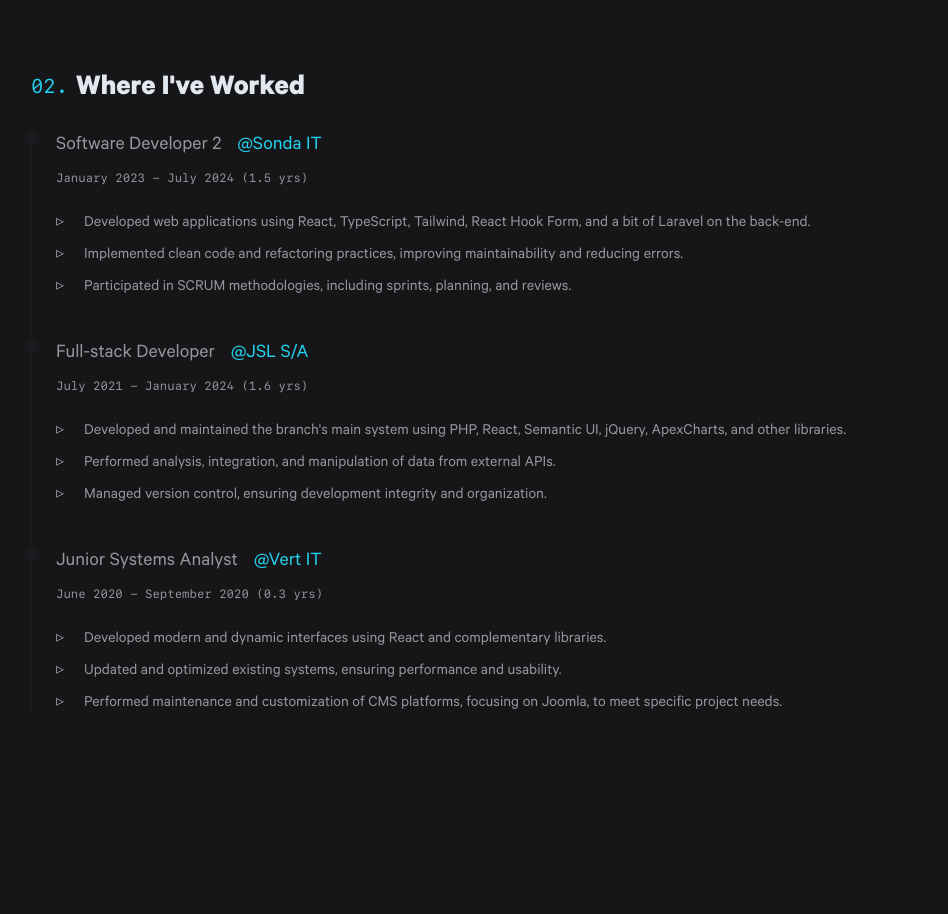
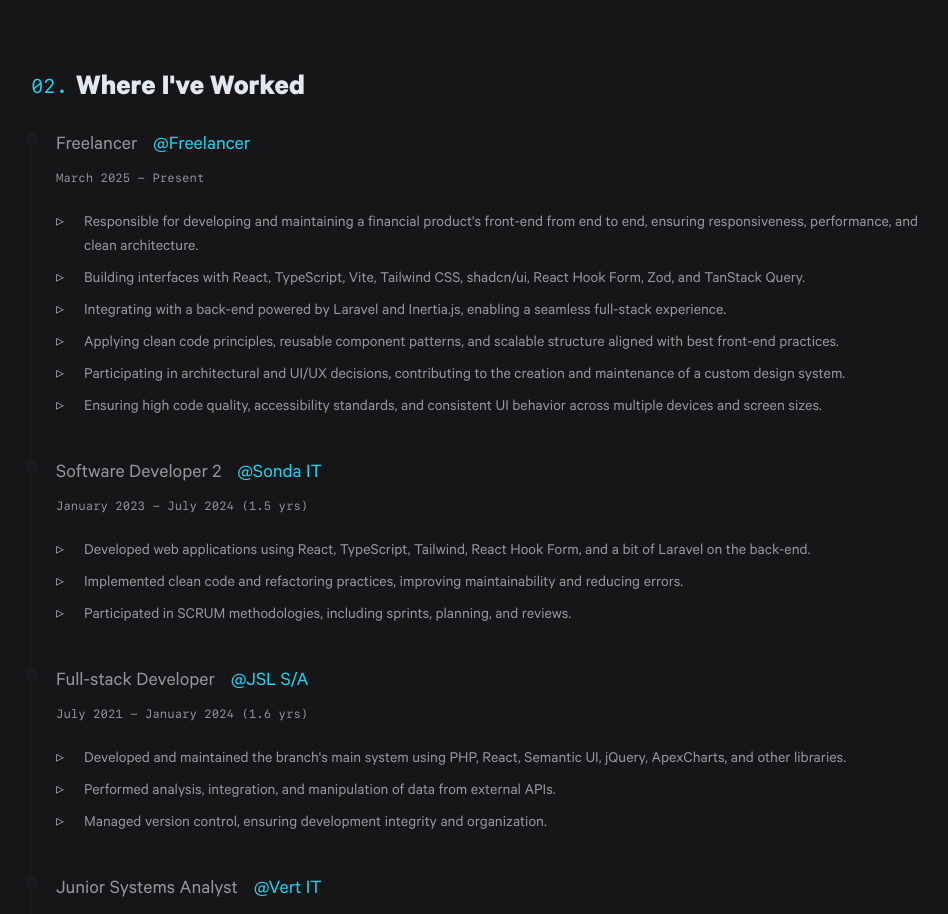
Before and after one commit to restlucas/v1.restlucas, a React (Vite) app: page / in a window 1280 px wide. Shown: the part 1480-2394 px from the top of the page, without its empty margins (151-1099 px from the left). Built offline with nearby package versions, Linux system fonts and the light colour scheme.

Commit message:
add new experience

```diff
--- a/src/locales/en.json
+++ b/src/locales/en.json
@@ -20,6 +20,16 @@
   },
   "experience": {
     "title": "Where I've Worked",
+    "freelance": {
+      "title": "Freelancer",
+      "period": "March 2025 - Present",
+      "descriptionOne": "Responsible for developing and maintaining a financial product's front-end from end to end, ensuring responsiveness, performance, and clean architecture.",
+      "descriptionTwo": "Building interfaces with React, TypeScript, Vite, Tailwind CSS, shadcn/ui, React Hook Form, Zod, and TanStack Query.",
+      "descriptionThree": "Integrating with a back-end powered by Laravel and Inertia.js, enabling a seamless full-stack experience.",
+      "descriptionFour": "Applying clean code principles, reusable component patterns, and scalable structure aligned with best front-end practices.",
+      "descriptionFive": "Participating in architectural and UI/UX decisions, contributing to the creation and maintenance of a custom design system.",
+      "descriptionSix": "Ensuring high code quality, accessibility standards, and consistent UI behavior across multiple devices and screen sizes."
+    },
     "sonda": {
       "title": "Software Developer 2",
       "period": "January 2023 - July 2024 (1.5 yrs)",
--- a/src/locales/pt.json
+++ b/src/locales/pt.json
@@ -20,6 +20,16 @@
   },
   "experience": {
     "title": "Onde trabalhei",
+    "freelance": {
+      "title": "Freelancer",
+      "period": "Março 2025 - Até o momento",
+      "descriptionOne": "Responsável pelo desenvolvimento e manutenção de toda a camada de front-end de um produto financeiro, garantindo responsividade, performance e arquitetura limpa.",
+      "descriptionTwo": "Construção de interfaces utilizando React, TypeScript, Vite, Tailwind CSS, shadcn/ui, React Hook Form, Zod e TanStack Query.",
+      "descriptionThree": "Integração com back-end desenvolvido em Laravel e Inertia.js, proporcionando uma experiência full-stack fluida.",
+      "descriptionFour": "Aplicação de princípios de clean code, padrões de componentização reutilizáveis e estrutura escalável alinhada às melhores práticas de front-end.",
+      "descriptionFive": "Participação em decisões arquiteturais e de UI/UX, contribuindo para a criação e manutenção de um design system personalizado.",
+      "descriptionSix": "Garantia de alta qualidade no código, conformidade com padrões de acessibilidade e consistência na interface em diferentes dispositivos e tamanhos de tela."
+    },
     "sonda": {
       "title": "Desenvolvedor de Software 2",
       "period": "Janeiro 2023 - Julho 2024 (1.5 anos)",
--- a/src/pages/Home.tsx
+++ b/src/pages/Home.tsx
@@ -141,6 +141,51 @@ export function Home() {
         </div>
         <div className="">
           <ol className="relative border-s border-secondary">
+            <li className="mb-10 ms-6 group duration-300 hover:text-blue-vibrant">
+              <span className="absolute flex items-center justify-center w-3 h-3 bg-secondary rounded-full -start-1.5 duration-300 group-hover:bg-blue-vibrant" />
+              <div className="flex items-center justify-start gap-4 mb-2">
+                <h3 className="leading-tight text-xl">
+                  {t("experience.freelance.title")}
+                </h3>
+                <span className="text-xl text-blue-vibrant">@Freelancer</span>
+              </div>
+              <span className="text-xs font-SFMono">
+                {t("experience.freelance.period")}
+              </span>
+
+              <ul className="mt-5 space-y-2">
+                <li className="flex items-center justify-start gap-2 pl-7 relative">
+                  <span className="before:content-['▹'] before:absolute before:left-0">
+                    {t("experience.freelance.descriptionOne")}
+                  </span>
+                </li>
+                <li className="flex items-center justify-start gap-2 pl-7 relative">
+                  <span className="before:content-['▹'] before:absolute before:left-0">
+                    {t("experience.freelance.descriptionTwo")}
+                  </span>
+                </li>
+                <li className="flex items-center justify-start gap-2 pl-7 relative">
+                  <span className="before:content-['▹'] before:absolute before:left-0">
+                    {t("experience.freelance.descriptionThree")}
+                  </span>
+                </li>
+                <li className="flex items-center justify-start gap-2 pl-7 relative">
+                  <span className="before:content-['▹'] before:absolute before:left-0">
+                    {t("experience.freelance.descriptionFour")}
+                  </span>
+                </li>
+                <li className="flex items-center justify-start gap-2 pl-7 relative">
+                  <span className="before:content-['▹'] before:absolute before:left-0">
+                    {t("experience.freelance.descriptionFive")}
+                  </span>
+                </li>
+                <li className="flex items-center justify-start gap-2 pl-7 relative">
+                  <span className="before:content-['▹'] before:absolute before:left-0">
+                    {t("experience.freelance.descriptionSix")}
+                  </span>
+                </li>
+              </ul>
+            </li>
             <li className="mb-10 ms-6 group duration-300 hover:text-blue-vibrant">
               <span className="absolute flex items-center justify-center w-3 h-3 bg-secondary rounded-full -start-1.5 duration-300 group-hover:bg-blue-vibrant" />
               <div className="flex items-center justify-start gap-4 mb-2">
```
